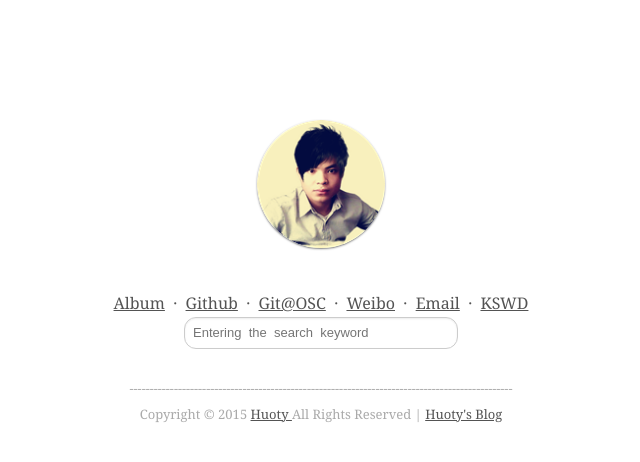
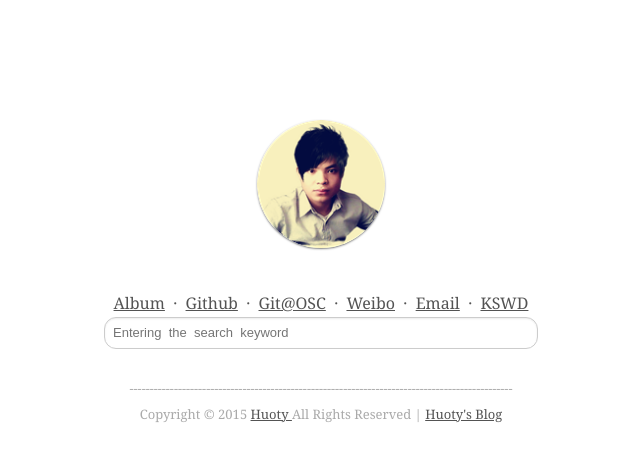
Before and after one commit to kuanghy/kuanghy.github.io, a Jekyll site: the page search/index.html, which Jekyll copies as it is, in a window 1280 px wide. Shown: the top 462 px of the page, without its empty margins (319-959 px from the left). Built offline with Jekyll 4.4.1, drawn with Linux system fonts in a browser that asks for light colours; nearby versions of some CDN libraries; library files that are not in the unit come from our copies; Markdown is read by kramdown in place of the engine named in the settings.

Commit message:
完善搜索功能

```diff
--- a/search/index.html
+++ b/search/index.html
@@ -24,7 +24,7 @@ body {
 .willerce {
     text-align: center;
     margin: 120px auto auto auto;
-    max-width: 500px;
+    max-width: 800px;
     padding: 0 20px;
 }
 
@@ -103,7 +103,7 @@ input[type=password]:focus {
             &nbsp;·&nbsp;
             <a href="http://kuanghy.github.io/kswd" target="_blank">KSWD</a>
         </p>
-        <input type="text"  id="j_search" size="30" placeholder="Entering  the  search  keyword" />
+        <input type="text"  id="j_search" size="50" placeholder="Entering  the  search  keyword" />
         <br><br>
         <small>
         -----------------------------------------------------------------------------------------------
```
